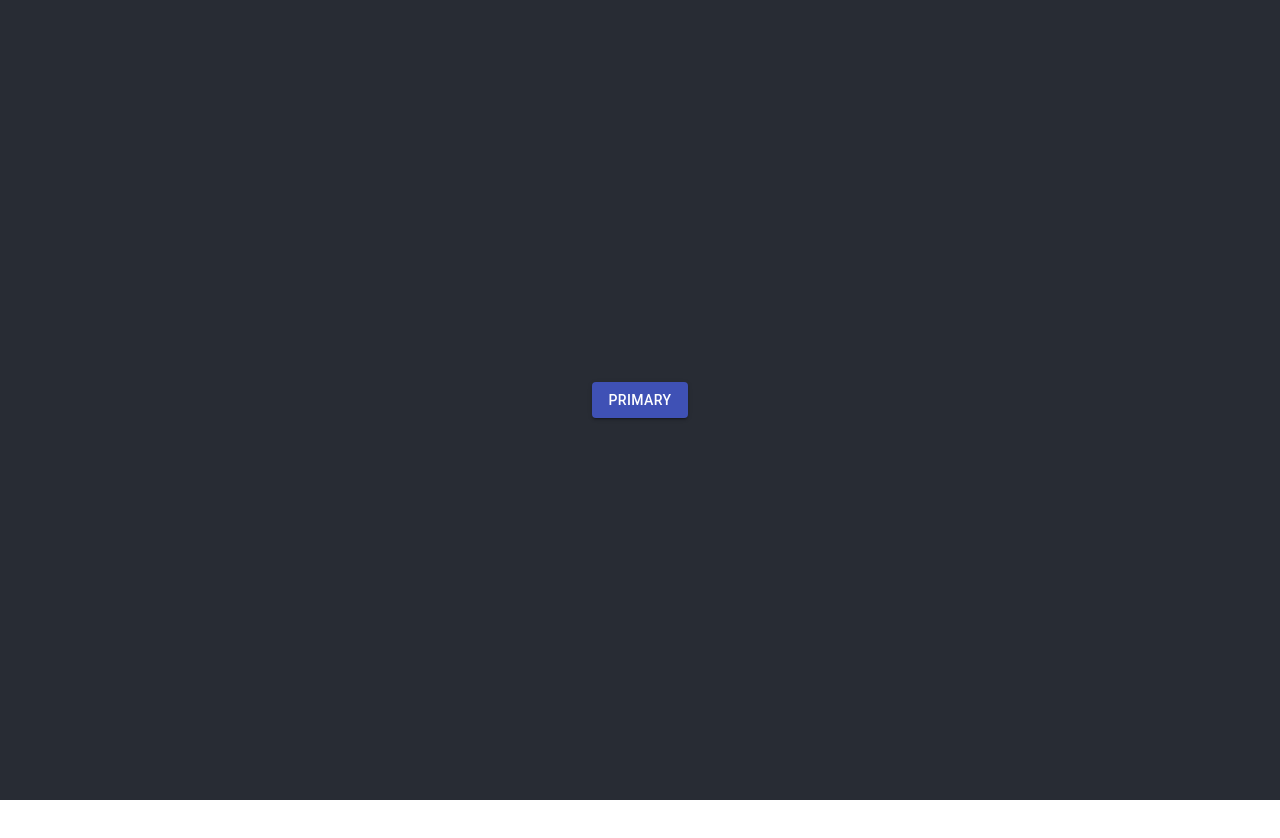
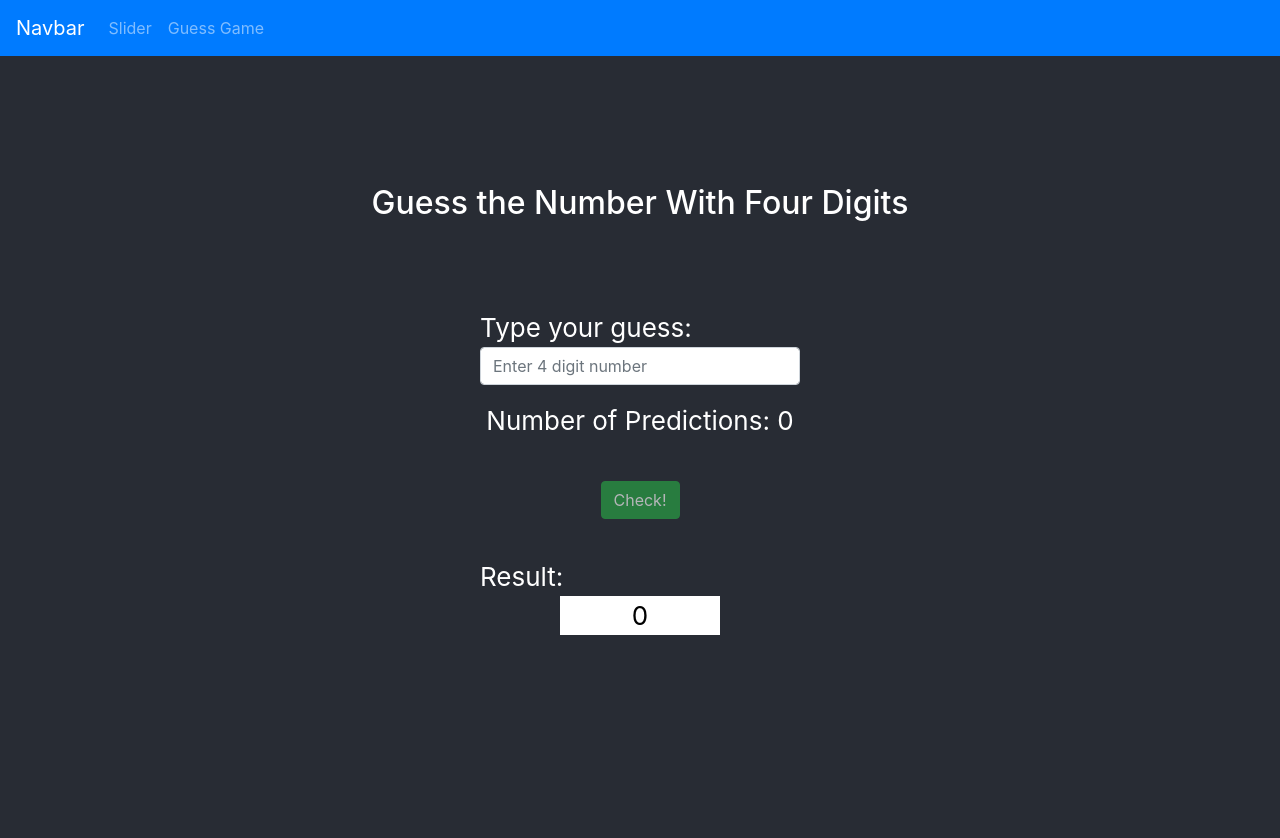
Before and after one commit to Solhea/CSE206-Midterm-ReactApp, a React (Create React App) app: page /GuessGamePage in a window 1280 px wide. Shown: the top 838 px of the page. Before the commit the page ends 800 px from the top, so only its background shows below. Built offline with nearby package versions, Linux system fonts and the light colour scheme.

Commit message:
guesGame finished only +4 cant seen before alert *find a way

```diff
--- a/package.json
+++ b/package.json
@@ -7,8 +7,11 @@
     "@testing-library/jest-dom": "^5.11.4",
     "@testing-library/react": "^11.1.0",
     "@testing-library/user-event": "^12.1.10",
+    "bootstrap": "^4.6.0",
     "react": "^17.0.2",
+    "react-bootstrap": "^1.5.2",
     "react-dom": "^17.0.2",
+    "react-router-dom": "^5.2.0",
     "react-scripts": "4.0.3",
     "web-vitals": "^1.0.1"
   },
--- a/public/index.html
+++ b/public/index.html
@@ -1,6 +1,13 @@
 <!DOCTYPE html>
 <html lang="en">
   <head>
+    <link
+      rel="stylesheet"
+      href="https://cdn.jsdelivr.net/npm/bootstrap@4.6.0/dist/css/bootstrap.min.css"
+      integrity="sha384-B0vP5xmATw1+K9KRQjQERJvTumQW0nPEzvF6L/Z6nronJ3oUOFUFpCjEUQouq2+l"
+      crossorigin="anonymous"
+    />
+
     <meta charset="utf-8" />
     <link rel="icon" href="%PUBLIC_URL%/favicon.ico" />
     <meta name="viewport" content="width=device-width, initial-scale=1" />
@@ -39,5 +46,15 @@
       To begin the development, run `npm start` or `yarn start`.
       To create a production bundle, use `npm run build` or `yarn build`.
     -->
+    <script
+      src="https://code.jquery.com/jquery-3.5.1.slim.min.js"
+      integrity="sha384-DfXdz2htPH0lsSSs5nCTpuj/zy4C+OGpamoFVy38MVBnE+IbbVYUew+OrCXaRkfj"
+      crossorigin="anonymous"
+    ></script>
+    <script
+      src="https://cdn.jsdelivr.net/npm/bootstrap@4.6.0/dist/js/bootstrap.bundle.min.js"
+      integrity="sha384-Piv4xVNRyMGpqkS2by6br4gNJ7DXjqk09RmUpJ8jgGtD7zP9yug3goQfGII0yAns"
+      crossorigin="anonymous"
+    ></script>
   </body>
 </html>
--- a/src/App.css
+++ b/src/App.css
@@ -18,10 +18,6 @@
   min-height: 100vh;
   display: flex;
   flex-direction: column;
-  align-items: center;
-  justify-content: center;
-  font-size: calc(10px + 2vmin);
-  color: white;
 }
 
 .App-link {
--- a/src/App.js
+++ b/src/App.js
@@ -1,16 +1,39 @@
 import './App.css';
-import Button from '@material-ui/core/Button';
+import NavigationBar from './components/NavigationBar';
+import {BrowserRouter as Router, Route, Switch} from 'react-router-dom';
+import GuessGamePage from './pages/GuessGamePage';
+import SliderPage from './pages/Slider';
 
 function App() {
   return (
     <div className="App">
-      <header className="App-header">
-        <Button variant="contained" color="primary">
-          Primary
-        </Button>
-      </header>
+      <Router>
+            <NavigationBar></NavigationBar>
+            <Switch>
+              <Route path="/GuessGamePage" component={GuessGame}></Route>
+              <Route path="/SliderPage" component={Slider}></Route>
+              <Route path="/" component={Home}></Route>
+            </Switch>
+        </Router>
     </div>
   );
 }
 
+const Home=()=>{
+  return <div className="App-header">
+</div>;
+}
+
+const GuessGame = ()=>{
+  return <div>
+    <GuessGamePage></GuessGamePage>
+  </div>;
+}
+
+const Slider=()=>{
+  return <div>
+    <SliderPage></SliderPage>
+</div>;
+}
+
 export default App;
--- /dev/null
+++ b/src/components/NavigationBar.js
@@ -0,0 +1,25 @@
+import React,{Component} from 'react';
+import Button from 'react-bootstrap/Button';
+import Navbar from 'react-bootstrap/Navbar';
+import Form from 'react-bootstrap/Form';
+import Nav from 'react-bootstrap/Nav';
+import FormControl from 'react-bootstrap/FormControl';
+
+
+class NavigationBar extends Component{
+  render() {
+    return(
+      <div>
+        <Navbar bg="primary" variant="dark">
+          <Navbar.Brand href="/">Navbar</Navbar.Brand>
+          <Nav className="mr-auto">
+            <Nav.Link href="SliderPage">Slider</Nav.Link>
+            <Nav.Link href="GuessGamePage">Guess Game</Nav.Link>
+          </Nav>
+        </Navbar>
+      </div>
+    )
+  }
+}
+
+export default NavigationBar;
--- /dev/null
+++ b/src/css/GuessGamePage.css
@@ -0,0 +1,29 @@
+.GuessGame {
+  background-color: #282c34;
+  min-height: 100vh;
+  display: flex;
+  flex-direction: column;
+  align-items: center;
+  justify-content: baseline;
+  padding-top: 10%;
+  font-size: calc(10px + 2vmin);
+  color: white;
+}
+
+.ShowForm {
+  text-align: start;
+  padding-top: 3%;
+  width: 25%;
+}
+
+.PredicText {
+  padding-bottom: 3%;
+}
+
+.Result {
+  background-color: #ffffff;
+  color: black;
+  text-align: center;
+  margin-left: 25%;
+  margin-right: 25%;
+}
--- a/src/guessGame.js
+++ b/src/javaScripts/guessGame.js
@@ -1,14 +1,15 @@
-class guessGame {
+class GuessGame {
     constructor() {
-        this.numberArray = this.#createNumberArray();
+        this.numberArray = this.createNumberArray();
+        this.number = this.ArraytoNumber(this.numberArray);
     }
 
-    #createNumberArray() {
+    createNumberArray() {
         var numbers = [];
         while(numbers.length < 4) {
-            var number = Math.floor(Math.random()*10);
+            var number = Math.floor(Math.random()*10).toString();
             if(numbers.indexOf(number) == -1) {
-                numbers.push(number.toString());
+                numbers.push(number);
             }
         }
 
@@ -16,14 +17,14 @@ class guessGame {
     }
 
     checkAnswer(answer) {
-        var answerArray = this.#NumbertoArray(answer);
+        var answerArray = this.NumbertoArray(answer);
         var plus = 0;
         var minus = 0;
         var result = "";
 
         for (let i = 0; i < answerArray.length; i++) {
-            if(this.numberArray.indexOf(answerArray[i]) != -1) {
-                if(this.numberArray.indexOf(answerArray[i]) == i) {
+            if(this.numberArray.indexOf(answerArray[i]) !== -1) {
+                if(this.numberArray.indexOf(answerArray[i]) === i) {
                     plus++;
                 } else {
                     minus++;
@@ -31,25 +32,27 @@ class guessGame {
             }
         }
 
-        if(plus != 0) {
+        if(plus !== 0) {
             result += "+" + plus.toString();
         }
-        if(minus != 0) {
+        if(minus !== 0) {
             result += "-" + minus.toString();
         }
-        if(result == "") {
+        if(result === "") {
             result = "0";
         }
 
         return result;
     }
 
-    #ArraytoNumber(numbers) {
+    ArraytoNumber(numbers) {
         return numbers[0]+numbers[1]+numbers[2]+numbers[3];
     }
-    #NumbertoArray(number) {
+    NumbertoArray(number) {
         number = number.toString();
 
         return number.split("");
     }
 }
+
+export default GuessGame;
--- /dev/null
+++ b/src/pages/GuessGamePage.js
@@ -0,0 +1,88 @@
+import '../css/GuessGamePage.css';
+import Button from 'react-bootstrap/Button';
+import Form from 'react-bootstrap/Form'
+import React, { Component } from 'react';
+import GuessGame from '../javaScripts/guessGame';
+
+
+class GuessGamePage extends Component {
+
+    constructor(props) {
+        super(props);
+        this.state = {
+          prediction: '',
+          totalPredictions: 0,
+          result: 0,
+          isButtonDisabled: true,
+          guessGame: new GuessGame()
+        }
+      }
+
+      check_onClick=()=> {
+        this.setState({totalPredictions: this.state.totalPredictions+=1,
+            result: this.state.guessGame.checkAnswer(this.state.prediction)
+         },()=>{this.checkResult();});
+         //console.log(this.state.guessGame.number);
+      }
+
+      checkResult=()=> {
+        if(this.state.result === "+4") {
+            alert("Congratulations! You have found: "+ this.state.guessGame.number);
+            this.setState({
+                prediction: '',
+                totalPredictions: 0,
+                result: 0,
+                isButtonDisabled: true,
+                guessGame: new GuessGame()
+            });
+        }
+      }
+
+      handleChange(evt) {
+        //This way user only can enter numbers
+        const prediction = (evt.target.validity.valid) ? evt.target.value : this.state.prediction;
+
+        this.setState({ prediction });
+
+        //This way user can't enter anything but length of 4
+        if(prediction.length === 4) {
+            this.setState({isButtonDisabled: false});
+        } else {
+            this.setState({isButtonDisabled: true});
+        }
+      }
+
+  render () {
+    return(
+        <div class="GuessGame">
+            <div>
+                <h2>Guess the Number With Four Digits</h2>
+            </div>
+            <br/>
+            <div class="ShowForm">
+               Type your guess:
+               <br/>
+               <Form.Group>
+                   <Form.Control type="text" pattern="[0-9]*" maxLength="4" onInput={this.handleChange.bind(this)} value={this.state.prediction} placeholder="Enter 4 digit number" />
+               </Form.Group>
+            </div>
+            <div class="PredicText">
+                Number of Predictions: {this.state.totalPredictions}
+            </div>
+            <div>
+                <Button variant="success" onClick={this.check_onClick} disabled={this.state.isButtonDisabled} >Check!</Button>
+            </div>
+            <div class="ShowForm">
+                Result:
+                <div class="Result">
+                    {this.state.result}
+                </div>
+            </div>
+        </div>
+    );
+  }
+}
+
+
+
+export default GuessGamePage;
--- /dev/null
+++ b/src/pages/Slider.js
@@ -0,0 +1,10 @@
+import '../App.css';
+
+function SliderPage() {
+  return (
+    <div>
+    </div>
+  );
+}
+
+export default SliderPage;
```
Also changed, not shown: 1 other file (tests, documents, lock files or other folders).
